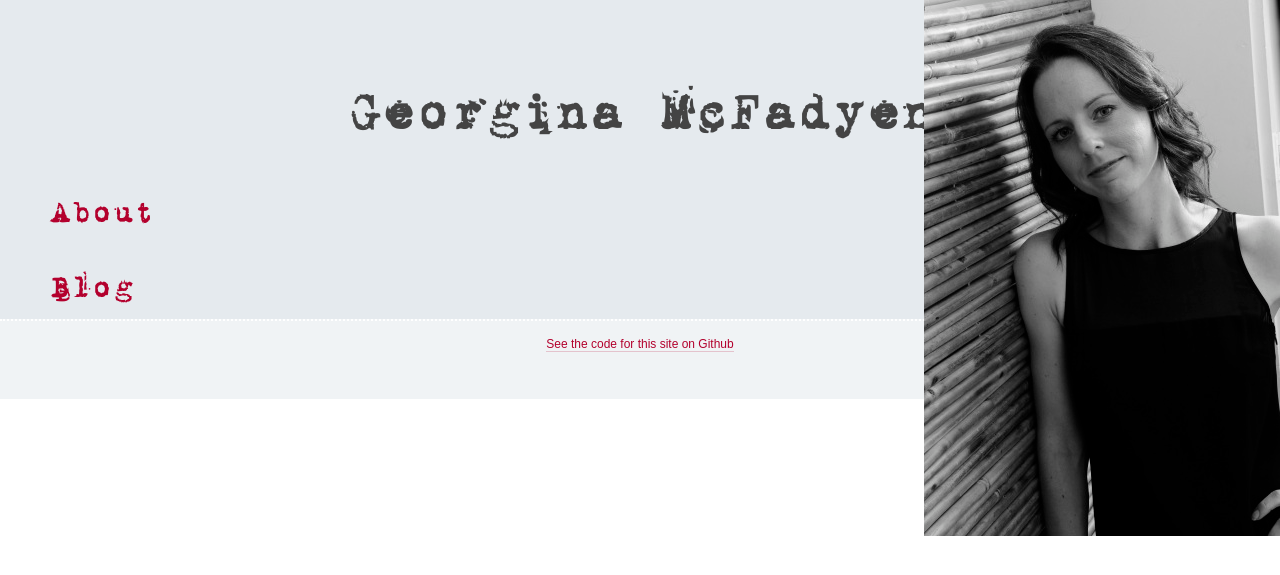
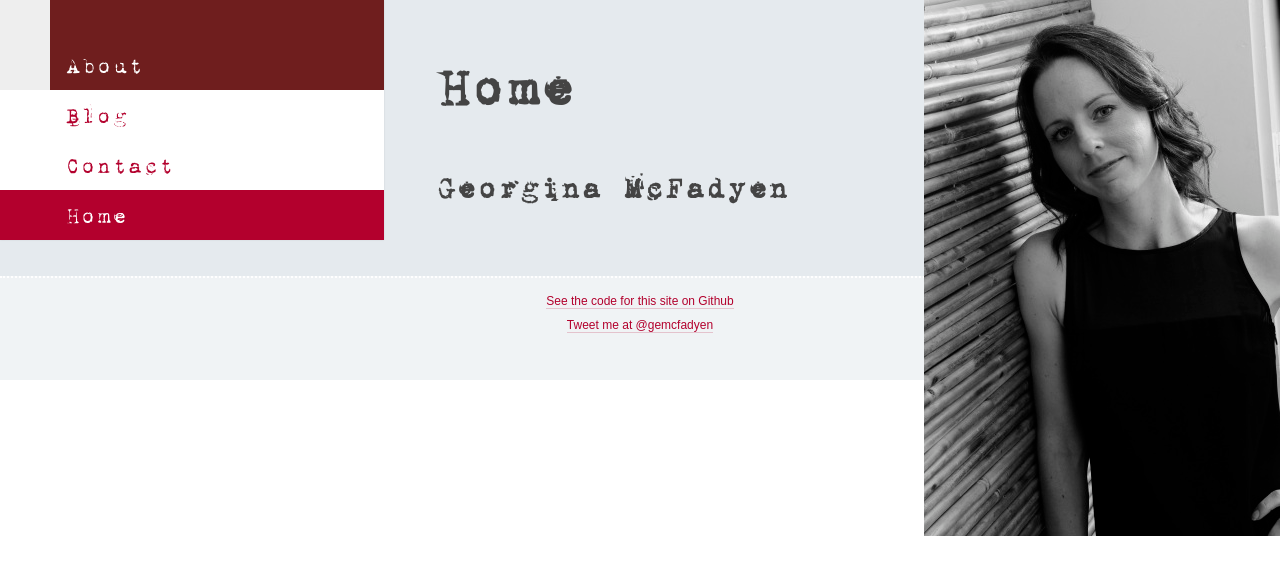
Before and after one commit to gemcfadyen/georginam.com, a Jekyll site: the page built from index.md, in a window 1280 px wide. Shown: the top 575 px of the page. Built offline with Jekyll 4.4.1, drawn with Linux system fonts in a browser that asks for light colours; Markdown is read by kramdown in place of the engine named in the settings.

Commit message:
updating home page to have navigation bar

```diff
--- a/_includes/foot.html
+++ b/_includes/foot.html
@@ -1,6 +1,13 @@
   <footer class="global-footer">
 
-  <small><p><a href="https://github.com/gemcfadyen/georginam.com">See the code for this site on Github</a></p>
+  <small>
+  	  <p>
+  	  	 <a href="https://github.com/gemcfadyen/georginam.com">See the code for this site on Github</a>
+  	  </p>
+  	  <p>
+  	     <a href="https://twitter.com/gemcfadyen">Tweet me at @gemcfadyen</a>
+      </p>
+
        </small>
     </footer>
 
--- a/_layouts/home.html
+++ b/_layouts/home.html
@@ -1,25 +1,22 @@
 {% include head.html %}
 
-	<h1 class="title-site">Georgina McFadyen</h1>
+    	<main role="main">
 
-	{{ content }}
+        	<h1>{{ page.title }}</h1>
 
-	<nav class="grid">
-	    <ul>
-	        {% for p in site.pages %}
-	        {% if p.home %}
-	        {% else %}
-	        <li>
-	        	<a href="{{ site.baseurl }}{{ p.url }}">
-		        <div class="img-wrapper">
-	        		<img src="{{ p.image }}" />
-	        	</div>
-		        <h2>{{ p.title }}</h2>
-		        </a>
-	        </li>
-	        {% endif %}
-	        {% endfor %}
-	    </ul>
-	</nav>
+        	<div class="img-wrapper">
+        		<img src="{{ page.image }}" />
+        	</div>
+
+        	{{ content }}
+
+
+    	</main>
+
+    	{% include nav.html %}
+
+
+
+
 
 {% include foot.html %}
```
Also changed, not shown: contact.md (added, +9 -0 lines), index.md (+2 -0 lines).
